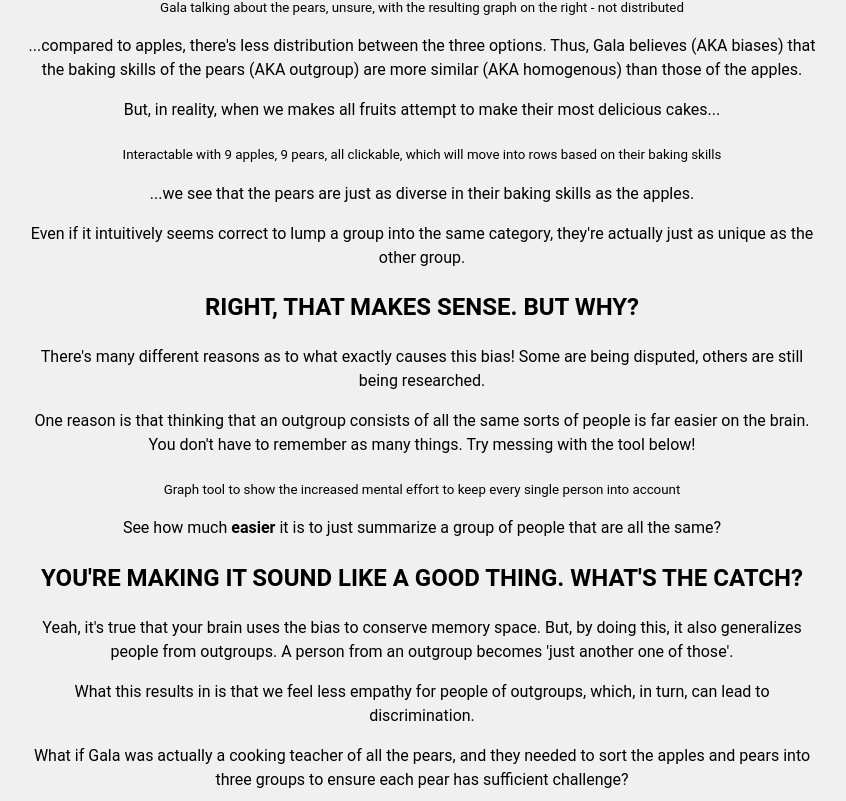
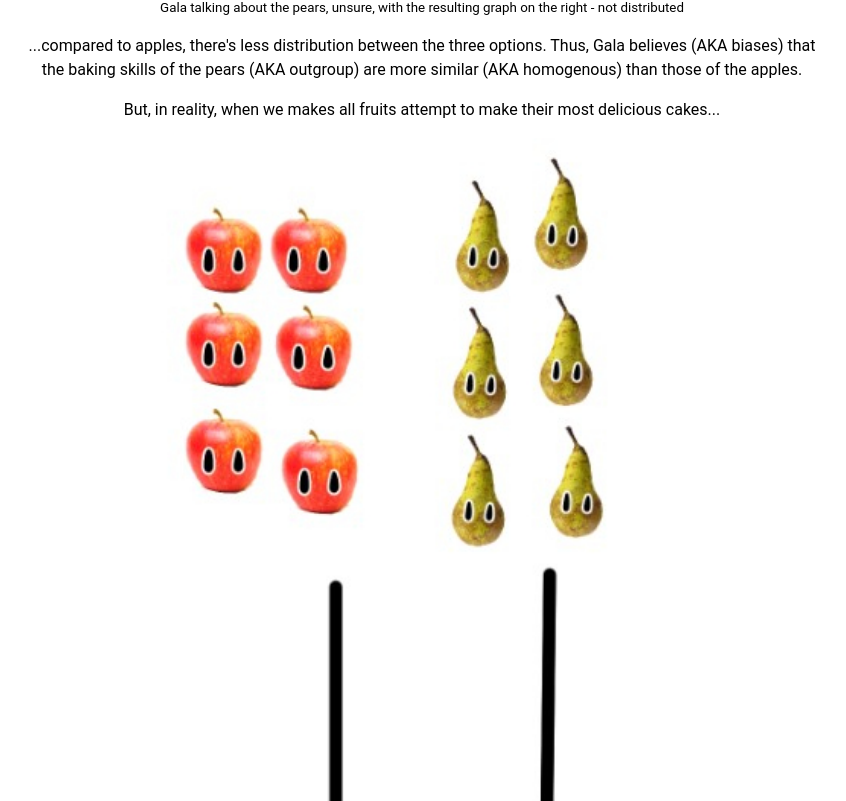
Before and after one commit to AxiDragon/outgroup-odyssey, a React (Create React App) app: page / in a window 1280 px wide. Shown: the part 959-1760 px from the top of the page, without its empty margins (218-1064 px from the left). Built offline with nearby package versions, Linux system fonts and the light colour scheme.

Commit message:
Add ImageSlideShow component

```diff
--- a/src/App.css
+++ b/src/App.css
@@ -1,11 +1,11 @@
 body {
 	font-family: 'Roboto', sans-serif;
-	background-color: #f0f0f0;
 	line-height: 1.5;
 }
 
 .App {
 	text-align: center;
+	width: 100%;
 	max-width: 800px;
 }
 
@@ -13,6 +13,7 @@ body {
 	display: flex;
 	flex-direction: column;
 	align-items: center;
+	width: 100%;
 }
 
 .TitleCard {
@@ -24,3 +25,11 @@ body {
 	width: 100%;
 	box-sizing: border-box;
 }
+
+.ImageSlideShow {
+	width: 100%;
+}
+
+.ImageSlideShow img {
+	width: 100%;
+}
--- /dev/null
+++ b/src/components/interactables/ImageSlideShow.tsx
@@ -0,0 +1,21 @@
+import { useState } from "react";
+
+type Props = {
+	images: string[];
+}
+
+function ImageSlideShow({ images }: Props) {
+	const [currentImageIndex, setCurrentImageIndex] = useState(0);
+
+	const onClick = () => {
+		setCurrentImageIndex(Math.min(currentImageIndex + 1, images.length - 1));
+	}
+
+	return (
+		<div className="ImageSlideShow">
+			<img src={images[currentImageIndex]} alt="placeholder" onClick={onClick} />
+		</div>
+	);
+}
+
+export default ImageSlideShow;
--- a/src/components/sections/TopicSection.tsx
+++ b/src/components/sections/TopicSection.tsx
@@ -1,3 +1,9 @@
+import ImageSlideShow from "@c/interactables/ImageSlideShow";
+import interactable1 from "@a/placeholder/intro-interactable-1.jpg";
+import interactable2 from "@a/placeholder/intro-interactable-2.jpg";
+import interactable3 from "@a/placeholder/intro-interactable-3.jpg";
+import interactable4 from "@a/placeholder/intro-interactable-4.jpg";
+
 const TopicSection = () => {
 	return (
 		<div>
@@ -24,7 +30,7 @@ const TopicSection = () => {
 				Thus, Gala believes (AKA biases) that the baking skills of the pears (AKA outgroup)
 				are more similar (AKA homogenous) than those of the apples.</p>
 			<p>But, in reality, when we makes all fruits attempt to make their most delicious cakes...</p>
-			<p><sub> Interactable with 9 apples, 9 pears, all clickable, which will move into rows based on their baking skills</sub></p>
+			<ImageSlideShow images={[interactable1, interactable2, interactable3, interactable4]} />
 			<p>...we see that the pears are just as diverse in their baking skills as the apples.</p>
 			<p>Even if it intuitively seems correct to lump a group into the same category,
 				they're actually just as unique as the other group.</p>
```
